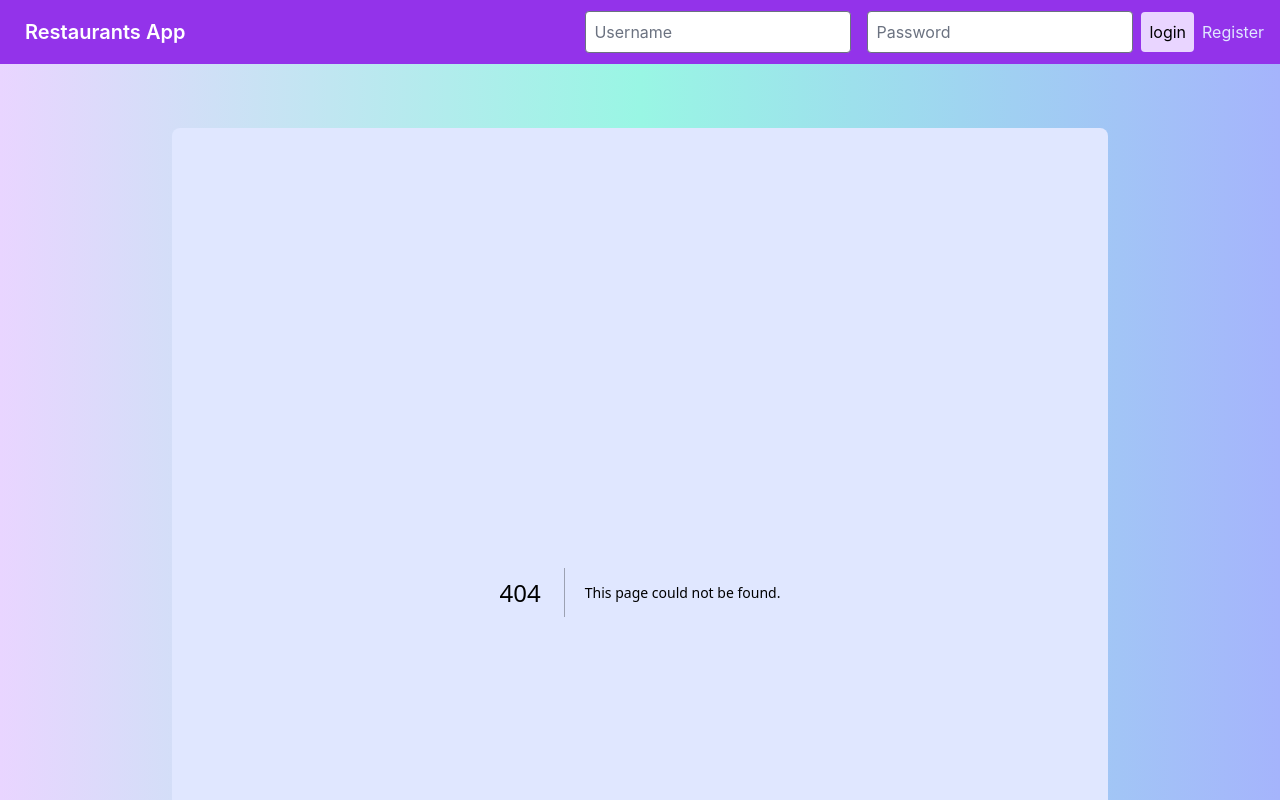
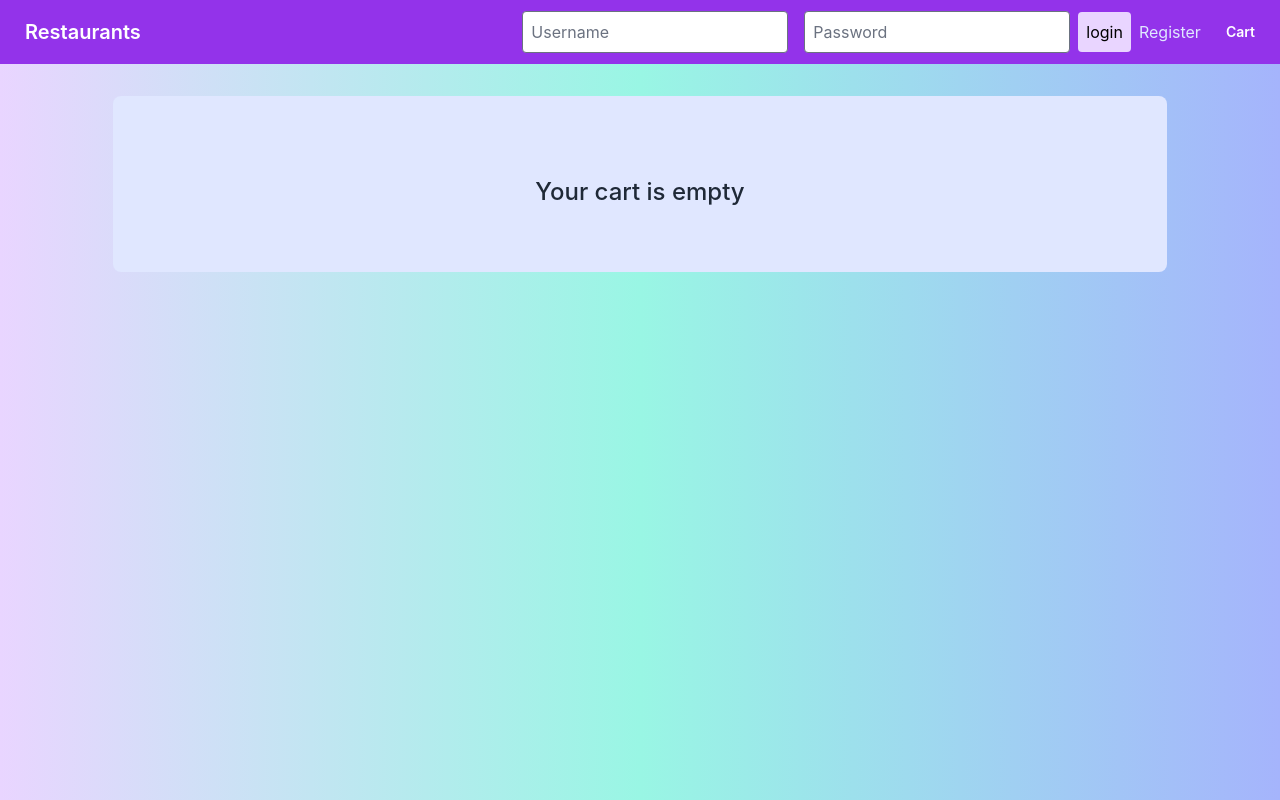
Before and after one commit to emday4prez/next-restaurants, a Next.js app: page /order in a window 1280 px wide. Before the commit this address had no page. Shown: the top 800 px of the page. Built offline with nearby package versions, Linux system fonts and the light colour scheme.

Commit message:
added useCart

```diff
--- /dev/null
+++ b/components/Cart.jsx
@@ -0,0 +1,53 @@
+import { useCart } from 'react-use-cart';
+function Cart() {
+  const {
+    isEmpty,
+    totalUniqueItems,
+    items,
+    updateItemQuantity,
+    removeItem,
+    cartTotal,
+  } = useCart();
+
+  if (isEmpty) return <p className="mt-4">Your cart is empty</p>;
+
+  return (
+    <div
+      className="
+          flex
+          flex-col
+          justify-center
+          items-center
+          bg-indigo-100
+          mx-auto
+          w-full
+          rounded-lg
+          p-2
+        "
+    >
+      <h1>Cart ({totalUniqueItems})</h1>
+
+      <ul>
+        {items.map((item) => (
+          <li key={item.id}>
+            {item.name}({item.quantity})
+            <button
+              onClick={() => updateItemQuantity(item.id, item.quantity - 1)}
+            >
+              -
+            </button>
+            <button
+              onClick={() => updateItemQuantity(item.id, item.quantity + 1)}
+            >
+              +
+            </button>
+            <button onClick={() => removeItem(item.id)}>&times;</button>
+          </li>
+        ))}
+      </ul>
+      <h2>Total: ${cartTotal.toFixed(2)}</h2>
+    </div>
+  );
+}
+
+export default Cart;
--- a/components/DishesList.jsx
+++ b/components/DishesList.jsx
@@ -1,4 +1,6 @@
+import { useCart } from 'react-use-cart';
 function DishesList({ dishes, value }) {
+  const { addItem } = useCart();
   return (
     <div className="grid grid-cols-1 gap-6 md:grid-cols-2 lg:grid-cols-3">
       {dishes &&
@@ -24,7 +26,14 @@ function DishesList({ dishes, value }) {
                   <p className="text-sm">{dish.attributes.description}</p>
                   <p className="text-lg">${dish.attributes.price}</p>
                   <div className="card-actions justify-end">
-                    <button className="btn">Add to Cart</button>
+                    <button
+                      onClick={() =>
+                        addItem({ ...dish.attributes, id: dish.id })
+                      }
+                      className="btn"
+                    >
+                      Add to Cart
+                    </button>
                   </div>
                 </div>
               </div>
--- a/components/Layout.jsx
+++ b/components/Layout.jsx
@@ -1,14 +1,19 @@
 import Navbar from './Navbar';
 import Head from 'next/head';
 import { UserProvider } from '../lib/authContext';
+import { CartProvider } from 'react-use-cart';
+
 export default function Layout({ user, loading = false, children }) {
   return (
-    <UserProvider value={{ user, loading }}>
+    <>
       <Head>
         <title>Restaurants App</title>
       </Head>
+      <CartProvider>
+        <UserProvider value={{ user, loading }}>
           <Navbar />
-      <main className="px-4">
+
+          <main className="px-2">
             <div
               className="
           flex
@@ -16,9 +21,9 @@ export default function Layout({ user, loading = false, children }) {
           items-center
           bg-indigo-100
           mx-auto
-          w-3/4
+          w-5/6
           rounded-lg
-          my-16
+          mt-8
           p-16
         "
             >
@@ -26,5 +31,7 @@ export default function Layout({ user, loading = false, children }) {
             </div>
           </main>
         </UserProvider>
+      </CartProvider>
+    </>
   );
 }
--- a/components/Navbar.jsx
+++ b/components/Navbar.jsx
@@ -43,7 +43,7 @@ function Navbar() {
     <div className="navbar bg-purple-600 text-white">
       <div className="flex-1">
         <Link href="/" className="btn btn-ghost normal-case text-xl">
-          Restaurants App
+          Restaurants
         </Link>
       </div>
       {/* <div className="flex-none">
@@ -133,6 +133,9 @@ function Navbar() {
       ) : (
         ''
       )}
+      <Link href="/order" className="btn btn-ghost normal-case text-md">
+        Cart
+      </Link>
     </div>
   );
 }
--- /dev/null
+++ b/pages/order.jsx
@@ -0,0 +1,11 @@
+import Cart from '../components/Cart';
+
+function Order() {
+  return (
+    <div>
+      <Cart />
+    </div>
+  );
+}
+
+export default Order;
--- a/pages/restaurant/[id].js
+++ b/pages/restaurant/[id].js
@@ -31,7 +31,7 @@ export async function getServerSideProps({ params }) {
   const restaurantResponse = await fetcher(
     `${process.env.NEXT_PUBLIC_STRAPI_URL}/restaurants/${id}?populate=%2A`
   );
-  console.log('restaurantResponse', restaurantResponse);
+
   return {
     props: {
       restaurant: restaurantResponse.data,
```
Lines whose indentation alone changed are shown as unchanged.
